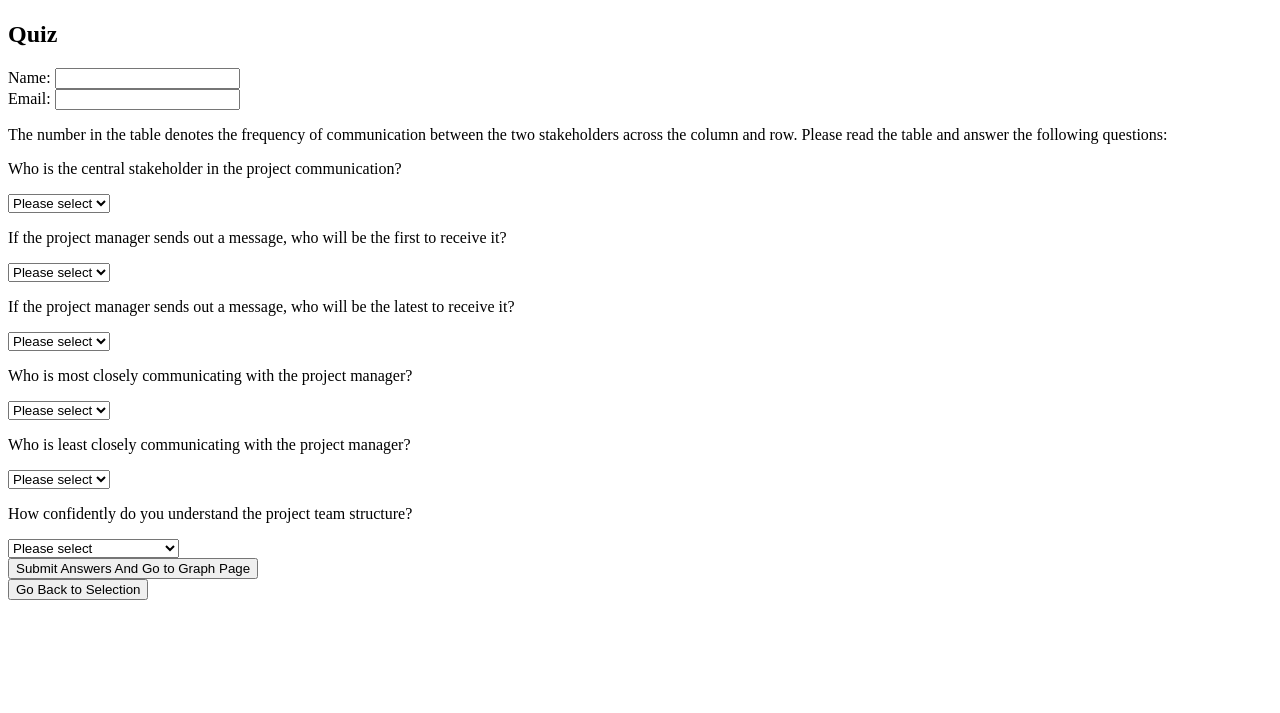
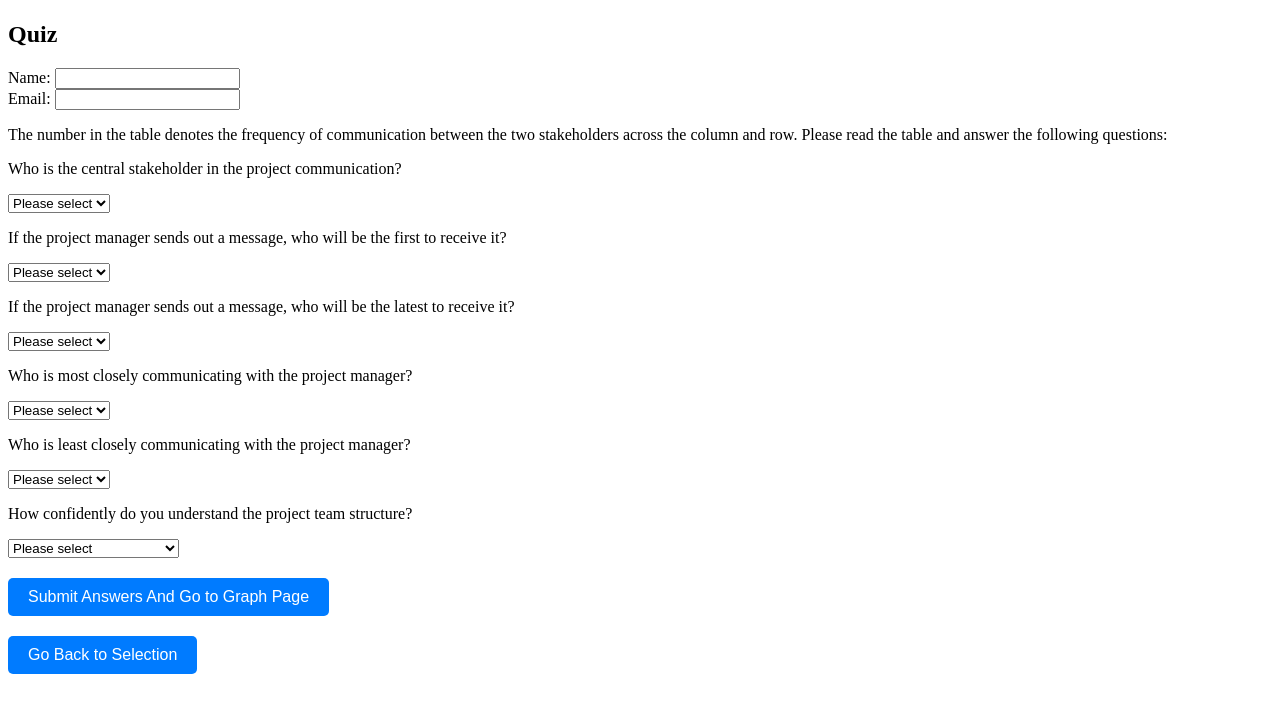
Before and after one commit to JunchiZhu/reu_project_github, a plain HTML site: page docs/correlation.html in a window 1280 px wide. Shown: the part 79-792 px from the top of the page. Drawn offline with nearby package versions, Linux system fonts and the light colour scheme.

Commit message:
button update

```diff
--- a/docs/css/correlation.css
+++ b/docs/css/correlation.css
@@ -25,3 +25,36 @@
 #correlationTable tbody tr:hover {
     background-color: #ddd;
 }
+
+button#table_quiz_button {
+    background-color: #007bff; /* Bootstrap primary color */
+    color: white;
+    border: none;
+    padding: 10px 20px;
+    margin-top: 20px;
+    cursor: pointer;
+    border-radius: 5px;
+    font-size: 16px; /* Larger font size for better readability */
+    transition: background-color 0.3s ease; /* Transition for a hover effect */
+}
+
+button#table_quiz_button:hover {
+    background-color: #0056b3; /* Darken button color on hover */
+}
+
+
+button#goBackButton {
+    background-color: #007bff; /* Bootstrap primary color */
+    color: white;
+    border: none;
+    padding: 10px 20px;
+    margin-top: 20px;
+    cursor: pointer;
+    border-radius: 5px;
+    font-size: 16px; /* Larger font size for better readability */
+    transition: background-color 0.3s ease; /* Transition for a hover effect */
+}
+
+button#goBackButton:hover {
+    background-color: #0056b3; /* Darken button color on hover */
+}
```
Also changed, not shown: docs/css/node_graph.css (+17 -0 lines).
